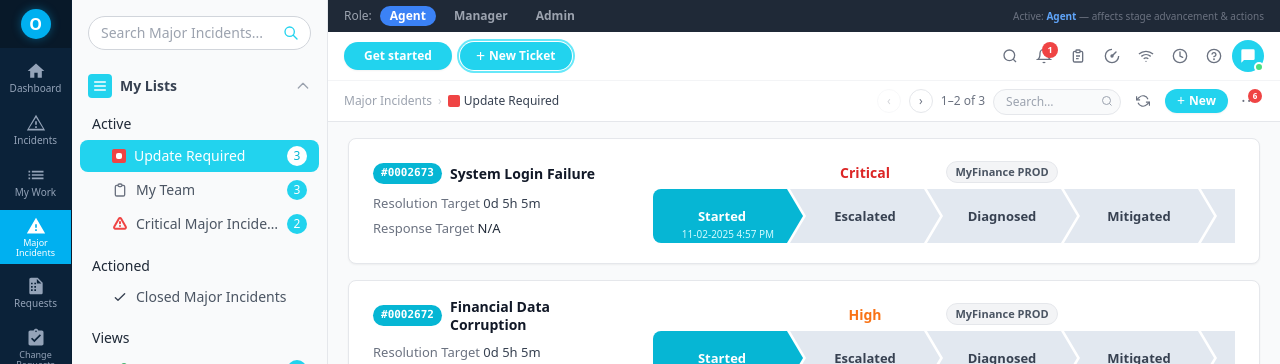
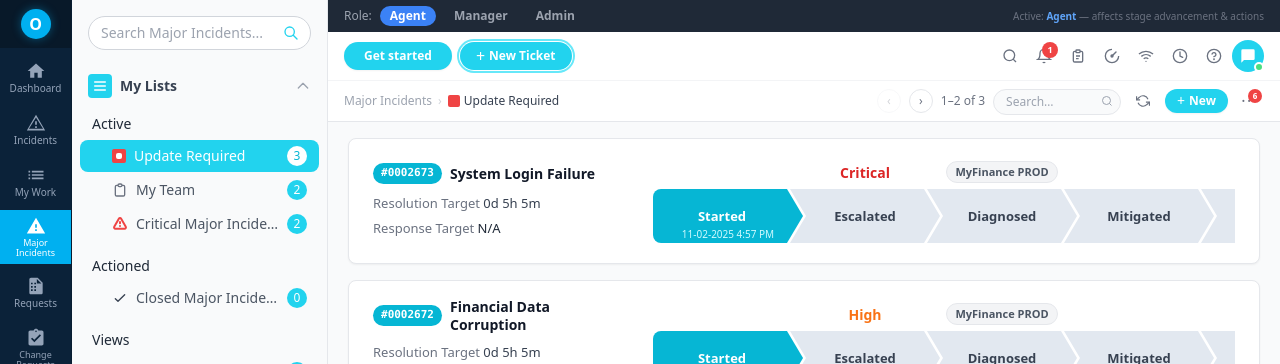
Before and after one commit to jayagrawal-petabyte/ServiGen, a React (Vite) app: page /major-incidents/live in a window 1280 px wide. Shown: the top 364 px of the page. Built offline with nearby package versions, Linux system fonts and the light colour scheme.

Commit message:
feat(MajorIncidents): make header badges and sidebar counts reactive and dynamic

```diff
--- a/src/pages/MajorIncidents/SCR022_MajorIncidentsLive.tsx
+++ b/src/pages/MajorIncidents/SCR022_MajorIncidentsLive.tsx
@@ -79,11 +79,24 @@ const SCR022_MajorIncidentsLive: React.FC = () => {
   const [role, setRole]                     = useState<UserRole>('Agent');
   const [openPanel, setOpenPanel]           = useState<PanelType>(null);
   const [roleToast, setRoleToast]           = useState<string | null>(null);
+  const [notifCount, setNotifCount]         = useState<number>(1);
+  const [feedUnreadCount, setFeedUnreadCount] = useState<number>(MOCK_FEED_ENTRIES.length);
   const PAGE_SIZE = 2;
 
   useEffect(() => { setPage(1); }, [selectedListId, searchQuery]);
 
   const allIncidents = useMemo(() => [...localIncidents, ...MOCK_MAJOR_INCIDENTS], [localIncidents]);
+
+  const sidebarCounts = useMemo(() => {
+    return {
+      'update-required': allIncidents.filter((i) => !i.lifecycleStages[5]?.isCompleted).length,
+      'my-team': allIncidents.filter((i) => i.assignee !== 'Unassigned').length,
+      'critical': allIncidents.filter((i) => i.priority === 'Critical').length,
+      'closed': allIncidents.filter((i) => i.lifecycleStages[5]?.isCompleted).length,
+      'board': allIncidents.length,
+      'dashboard': allIncidents.length,
+    };
+  }, [allIncidents]);
 
   const displayedIncidents = useMemo(() => {
     const byList = filterByList(allIncidents, selectedListId);
@@ -103,6 +116,7 @@ const SCR022_MajorIncidentsLive: React.FC = () => {
   const handleAddIncident = (incident: MajorIncident) => {
     setLocalIncidents((prev) => [incident, ...prev]);
     setPage(1);
+    setFeedUnreadCount((c) => c + 1);
   };
 
   const handleAdvanceStage = (incidentId: string) => {
@@ -169,7 +183,13 @@ const SCR022_MajorIncidentsLive: React.FC = () => {
 
   /* Toggle a named info panel; clicking same icon again closes it */
   const handlePanel = useCallback((panel: NonNullable<PanelType>) => {
-    setOpenPanel((prev) => (prev === panel ? null : panel));
+    setOpenPanel((prev) => {
+      const next = prev === panel ? null : panel;
+      if (next === 'notifications') {
+        setNotifCount(0);
+      }
+      return next;
+    });
     setIsFeedOpen(false);
   }, []);
 
@@ -182,7 +202,7 @@ const SCR022_MajorIncidentsLive: React.FC = () => {
 
   return (
     <div className="flex h-screen bg-gray-50 overflow-hidden font-sans">
-      <MajorIncidentsSidebar onSelectList={setSelectedListId} />
+      <MajorIncidentsSidebar onSelectList={setSelectedListId} counts={sidebarCounts} />
 
       <main className="flex-1 flex flex-col min-w-0 overflow-hidden">
         {/* Role selector strip */}
@@ -234,9 +254,16 @@ const SCR022_MajorIncidentsLive: React.FC = () => {
             setOpenPanel(null);
             setIsFeedOpen(false);
           }}
-          onToggleFeed={() => { setIsFeedOpen((v) => !v); setOpenPanel(null); }}
-          feedNewCount={MOCK_FEED_ENTRIES.length}
-          notifCount={1}
+          onToggleFeed={() => {
+            setIsFeedOpen((v) => {
+              const next = !v;
+              if (next) setFeedUnreadCount(0);
+              return next;
+            });
+            setOpenPanel(null);
+          }}
+          feedNewCount={isFeedOpen ? 0 : feedUnreadCount}
+          notifCount={notifCount}
           onNew={() => setShowNewModal(true)}
           onNotifications={() => handlePanel('notifications')}
           onTasks={() => handlePanel('tasks')}
--- a/src/pages/MajorIncidents/components/MajorIncidentsSidebar.tsx
+++ b/src/pages/MajorIncidents/components/MajorIncidentsSidebar.tsx
@@ -5,6 +5,7 @@ import { SIDEBAR_GROUPS } from '../data/mockData';
 
 interface MajorIncidentsSidebarProps {
   onSelectList?: (id: string) => void;
+  counts?: Record<string, number>;
 }
 
 const getIcon = (iconKey?: string) => {
@@ -56,7 +57,7 @@ const getIcon = (iconKey?: string) => {
   }
 };
 
-const MajorIncidentsSidebar: React.FC<MajorIncidentsSidebarProps> = ({ onSelectList }) => {
+const MajorIncidentsSidebar: React.FC<MajorIncidentsSidebarProps> = ({ onSelectList, counts }) => {
   const [selectedId, setSelectedId]   = useState<string>('update-required');
   const [searchQuery, setSearchQuery] = useState<string>('');
   const [listsOpen, setListsOpen]     = useState<boolean>(true);
@@ -159,13 +160,17 @@ const MajorIncidentsSidebar: React.FC<MajorIncidentsSidebarProps> = ({ onSelectL
                         {getIcon(item.iconKey)}
                         <span className="truncate leading-tight">{item.label}</span>
                       </div>
-                      {item.count !== undefined && (
-                        <span className={`ml-2 shrink-0 text-xs font-medium w-5 h-5 flex items-center justify-center rounded-full ${
-                          isActive ? 'bg-white text-cyan-500' : 'bg-cyan-400 text-white'
-                        }`}>
-                          {item.count}
-                        </span>
-                      )}
+                      {(() => {
+                        const countVal = counts && counts[item.id] !== undefined ? counts[item.id] : item.count;
+                        if (countVal === undefined) return null;
+                        return (
+                          <span className={`ml-2 shrink-0 text-xs font-medium w-5 h-5 flex items-center justify-center rounded-full ${
+                            isActive ? 'bg-white text-cyan-500' : 'bg-cyan-400 text-white'
+                          }`}>
+                            {countVal}
+                          </span>
+                        );
+                      })()}
                     </button>
                   );
                 })}
```
